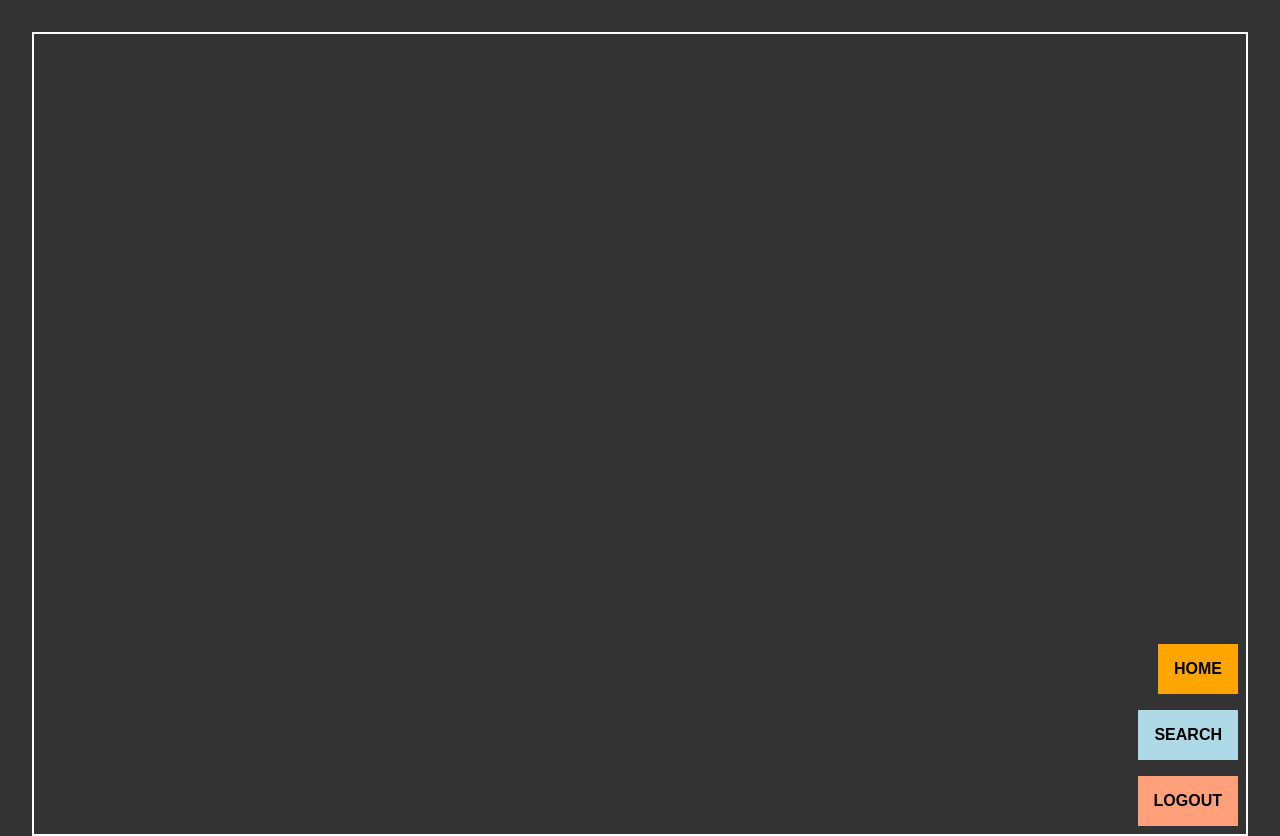
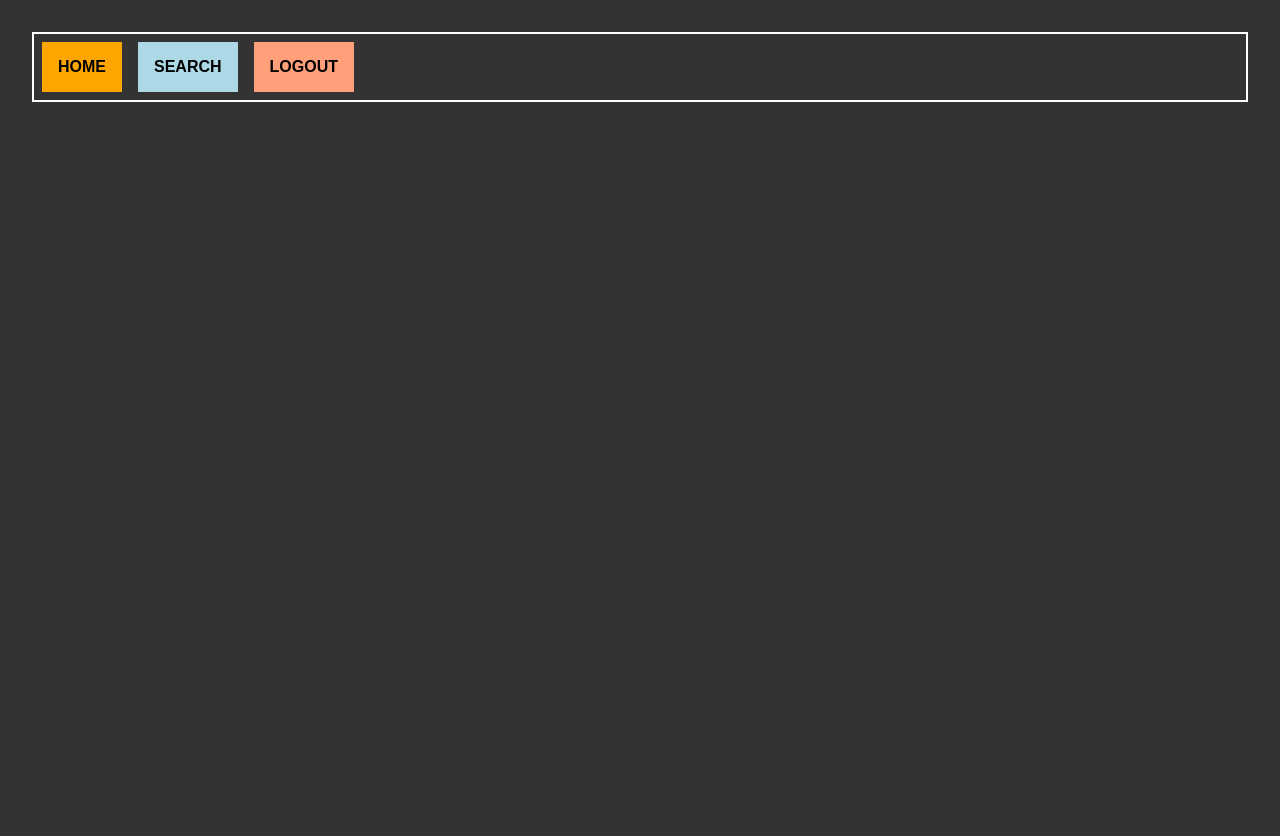
Before and after one commit to ChaitanyaVSH/CSS-FlexBox, a plain HTML site: page index.html in a window 1280 px wide. After the commit the page ends 800 px from the top, so only its background shows below. Drawn offline with Linux system fonts and the light colour scheme.

Commit message:
Cleanup before wrap

```diff
--- a/css/fccStyles.css
+++ b/css/fccStyles.css
@@ -1,7 +1,7 @@
 /* Core Styles */
 html,
 body {
-  height: 100%;
+  /* height: 100%; */
 }
 
 body {
@@ -103,11 +103,8 @@ img {
 @media (min-width: 900px) {
   .container {
     display: flex;
-    flex-direction: column;
     border: 2px solid white;
-    justify-content: flex-end;
-    align-items: flex-end;
-    height: 100%;
+    justify-content: flex-start;
 
     /*
         * Align-Items is used to set/position the elements across the cross axis.
```
